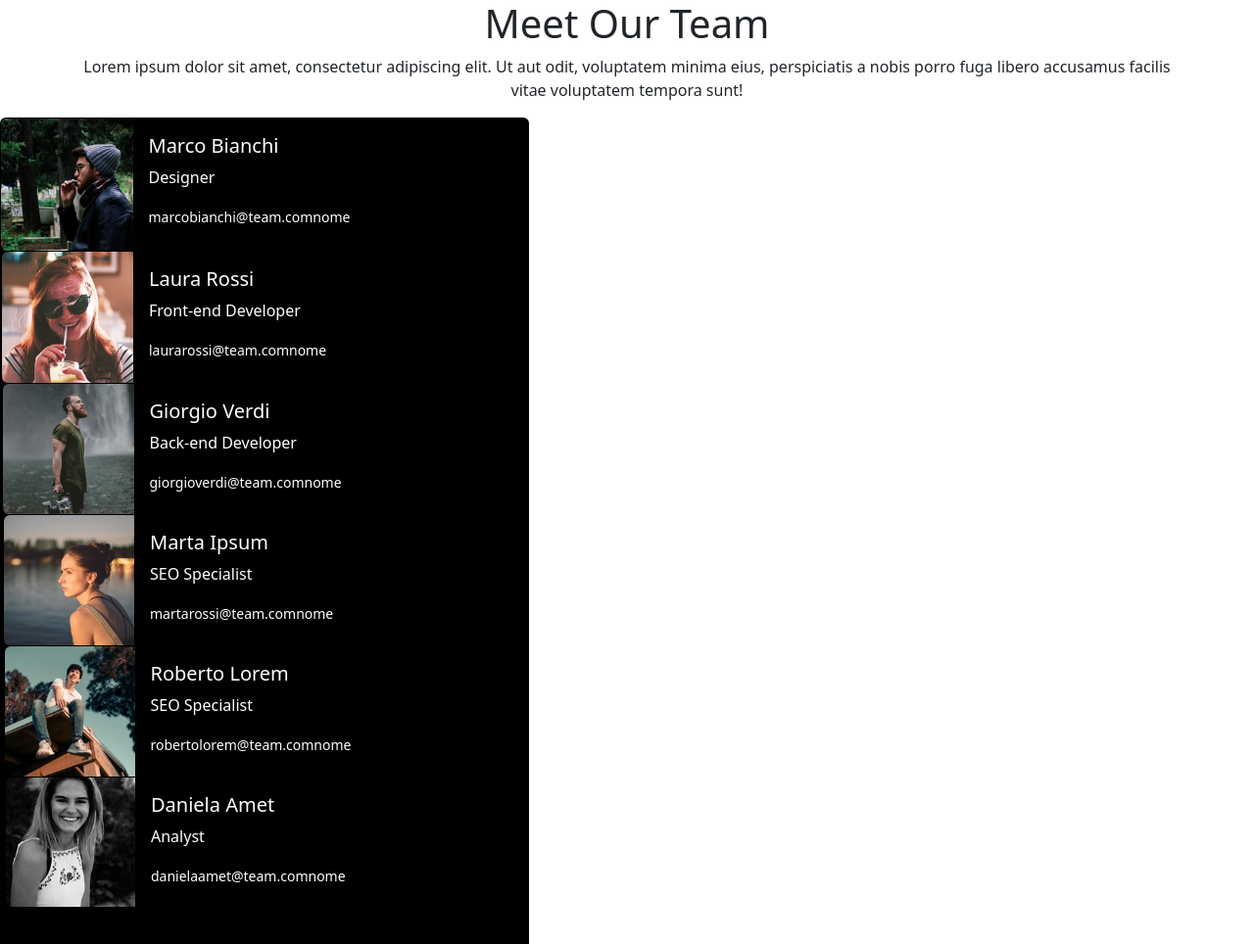
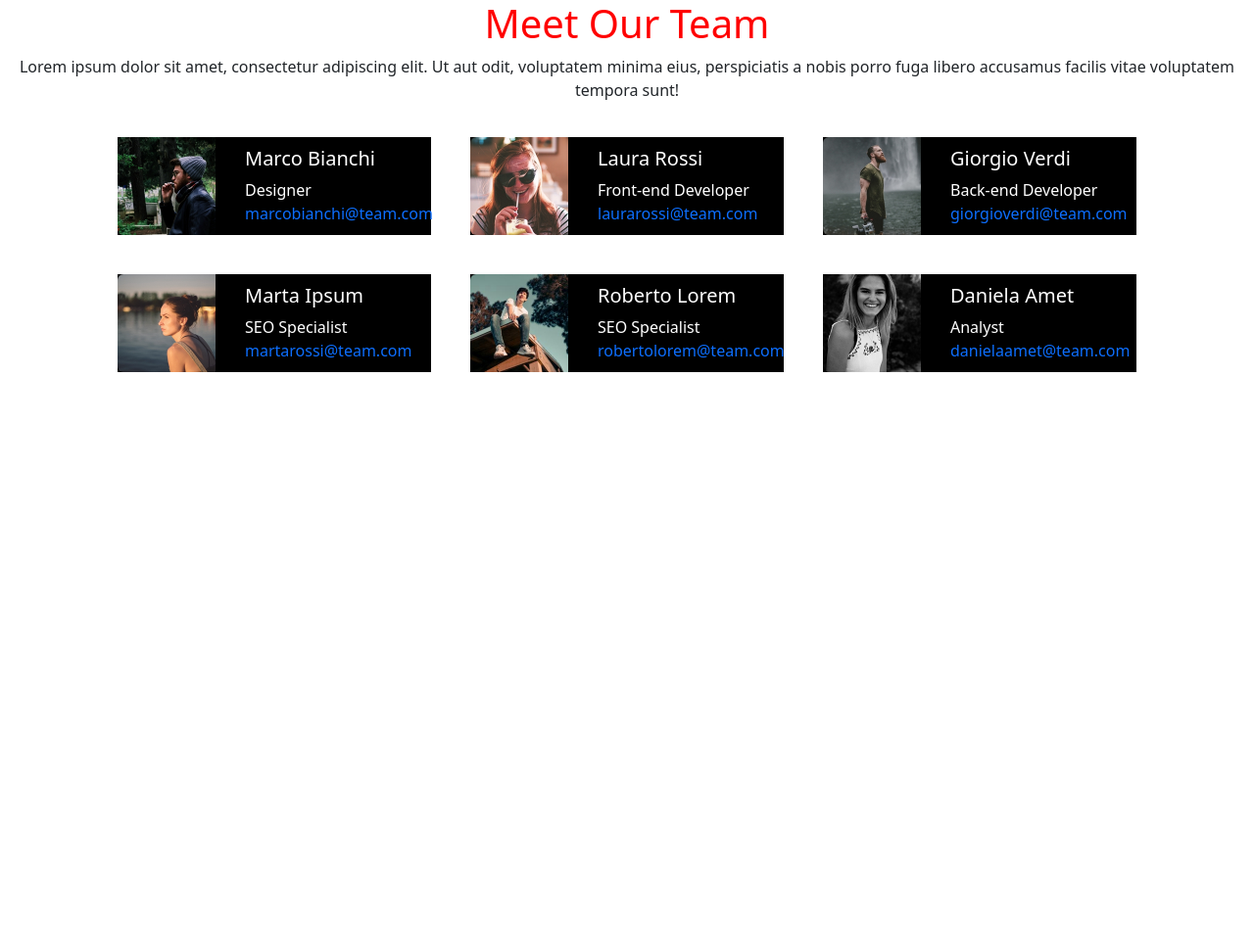
Before and after one commit to Alex-Mihov/js-our-team, a plain HTML site: page index.html in a window 1280 px wide. Shown: the top 964 px of the page at 98% size. After the commit the page ends 800 px from the top, so only its background shows below. Drawn offline with nearby package versions, Linux system fonts and the light colour scheme.

Commit message:
[fix] risultato in pagina [feat] css

```diff
--- a/css/style.css
+++ b/css/style.css
@@ -0,0 +1,53 @@
+* {
+    margin: 0;
+    padding: 0;
+    box-sizing: border-box;
+}
+
+.titolo-pagina {
+    text-align: center;
+}
+
+.titolo-pagina h1 {
+    color: red;
+}
+
+/* regole container */
+.team-container {
+    display: flex;
+    flex-wrap: wrap;
+    justify-content: center;
+    align-items: center;
+}
+
+/* regole per la card */
+.card-member {
+    display: flex;
+    width: 25%;
+    height: 100px;
+    background-color: black;
+    color: white;
+    margin: 20px;
+
+}
+
+.img-member {
+    height: 100%;
+
+}
+
+.member-info {
+    margin-left: 30px;
+    display: flex;
+    flex-direction: column;
+    justify-content: center;
+
+}
+
+.member-info a {
+    text-decoration: none;
+}
+
+.member-info p {
+    margin-bottom: 0;
+}
--- a/index.html
+++ b/index.html
@@ -13,19 +13,19 @@
 </head>
 <body>
 
-    <div class="container text-center">
+    <div class="titolo-pagina">
 
-    <h1 class="team-title">Meet Our Team</h1>
-    <p class="text-center">
-        Lorem ipsum dolor sit amet, consectetur adipiscing elit. Ut aut odit, voluptatem minima
-        eius, perspiciatis a nobis porro fuga libero accusamus facilis vitae voluptatem tempora sunt!
-    </p>
+        <h1>Meet Our Team</h1>
+        <p>
+            Lorem ipsum dolor sit amet, consectetur adipiscing elit. Ut aut odit, voluptatem minima
+            eius, perspiciatis a nobis porro fuga libero accusamus facilis vitae voluptatem tempora sunt!
+        </p>
 
     </div>
 
 
 
-    <div class="team-container sistemazione">
+    <div class="team-container">
         <!-- cards create da js -->
     </div>
 
--- a/js/script.js
+++ b/js/script.js
@@ -73,21 +73,18 @@ function generalCard(oggetto) {
   // creazione variabile che contiene la card con i valori contenuti negli oggetti
 
   let singolaCard = `
-  <div class="card mb-3" style="max-width: 540px; background-color: black; color: white;">
-    <div class="row g-0">
-      <div class="col-md-3">
-        <img src="${img}" class="img-fluid rounded-start" alt="${name}">
-      </div>
-      <div class="col-md-8">
-        <div class="card-body">
-          <h5 class="card-title">${name}</h5>
-          <p class="card-text">${role}</p>
-          <p class="card-text">
-            <small class="text-body-primary">${email}nome</small>
-          </p>
+  <div class="card-member">
+
+            <div class="img-member"></div>
+            <img src="${img}" class="img-fluid rounded-start" alt="${name}">
+
+            <div class="member-info">
+                <h5>${name}</h5>
+                <p class="card-text">${role}</p>
+                <a href="#">${email}</a>
+            </div>
+
         </div>
-      </div>
-  </div>
   `
 
   return singolaCard
```
